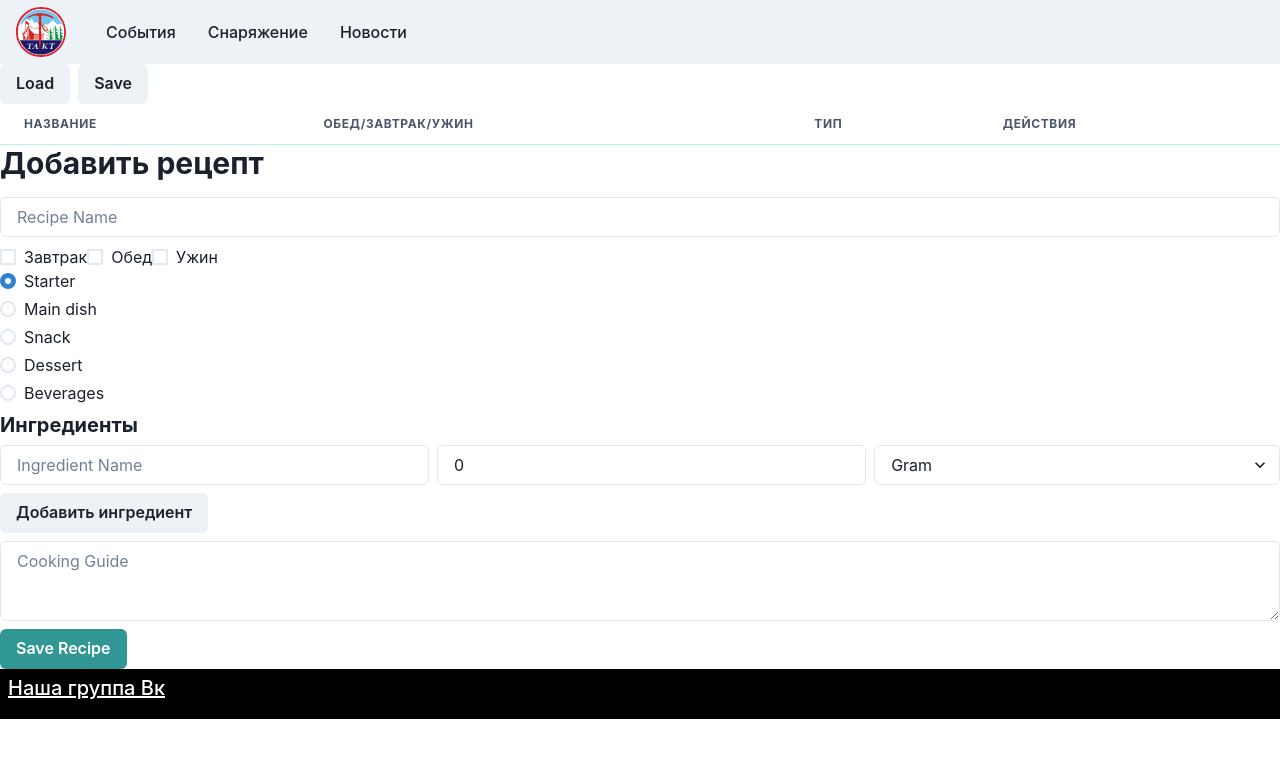
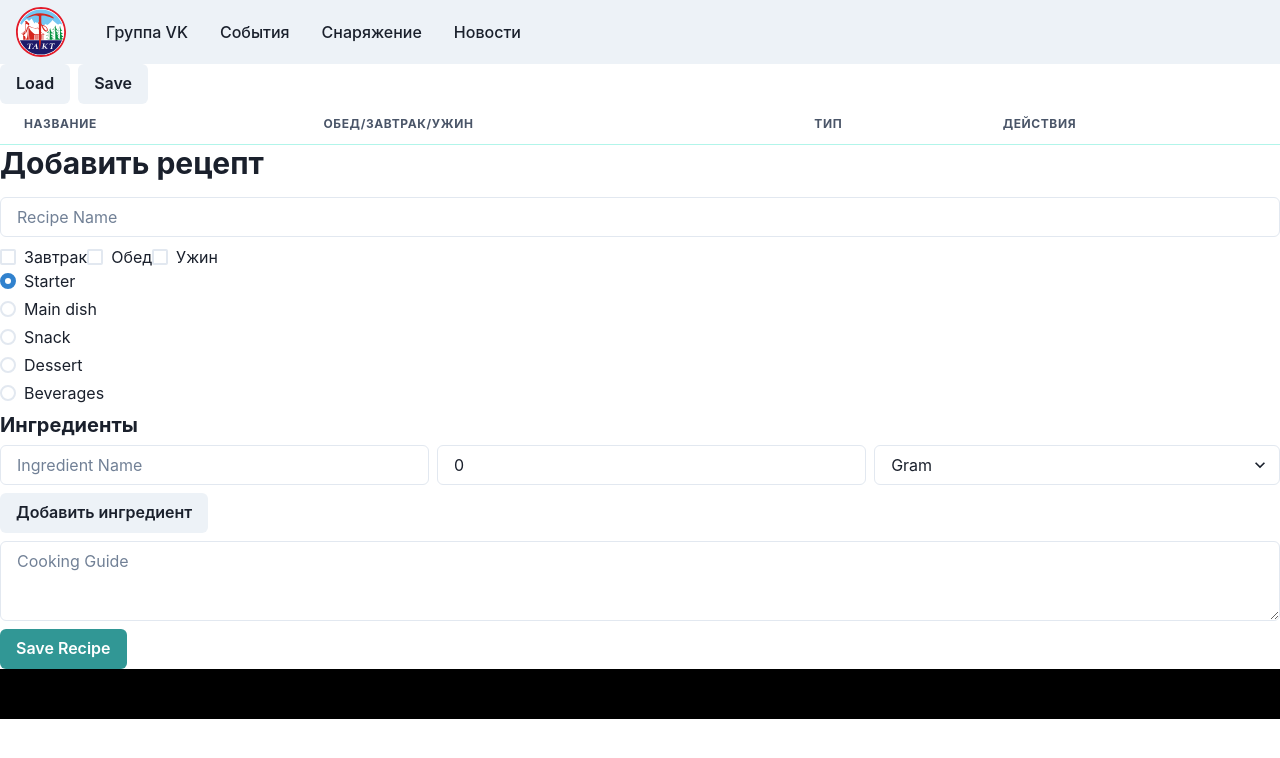
Before and after one commit to takttusur/frontend, a React (Vite) app: page /MealPlanner in a window 1280 px wide. Shown: the top 758 px of the page. Built offline with nearby package versions, Linux system fonts and the light colour scheme.

Commit message:
Moved VK link from footer to header

```diff
--- a/src/components/Footer.tsx
+++ b/src/components/Footer.tsx
@@ -1,4 +1,4 @@
-import { Box, LinkBox, LinkOverlay, Text } from '@chakra-ui/react';
+import { Box, LinkBox } from '@chakra-ui/react';
 
 export default function Footer() {
   return (
@@ -10,9 +10,6 @@ export default function Footer() {
             px={2}
             py={1}
             >
-            <LinkOverlay href='https://vk.com/takt_tusur' title='Перейти на страницу клуба в VK'>
-              <Text textDecorationLine={'underline'} fontSize={20}> Наша группа Вк </Text>
-            </LinkOverlay>
           </LinkBox>
         </Box>
     </>
--- a/src/components/Navigation/MainMenu.tsx
+++ b/src/components/Navigation/MainMenu.tsx
@@ -36,6 +36,7 @@ export default function MainMenu() {
                             <Image src={taktLogo} boxSize='50px'/>
                         </Link>
                         <HStack as={'nav'} spacing={4} display={{ base: 'none', md: 'flex' }}>
+                            <NavLink label="Группа VK" link="https://vk.com/takt_tusur" isExternal={true}/>
                             {Links.map((link) => (
                                 <NavLink key={link.label} {...{
                                   label: link.label,
--- a/src/components/Navigation/NavLink.tsx
+++ b/src/components/Navigation/NavLink.tsx
@@ -3,6 +3,7 @@ import { LinkBox, LinkOverlay, useColorModeValue } from '@chakra-ui/react';
 interface INavLinkProps {
   label: string;
   link: string;
+  isExternal?: boolean;
 }
 
 export default function NavLink(goto:INavLinkProps) {
@@ -16,7 +17,7 @@ export default function NavLink(goto:INavLinkProps) {
         textDecoration: 'none',
         bg: useColorModeValue('gray.200', 'gray.700'),
       }}>
-        <LinkOverlay href = {`/${goto.link}`} title={`Подробнее о ${goto.label}`} />
+        <LinkOverlay href = {!goto.isExternal ? `/${goto.link}` : goto.link } title={goto.label} />
         {goto.label}
     </LinkBox>
   );
```
